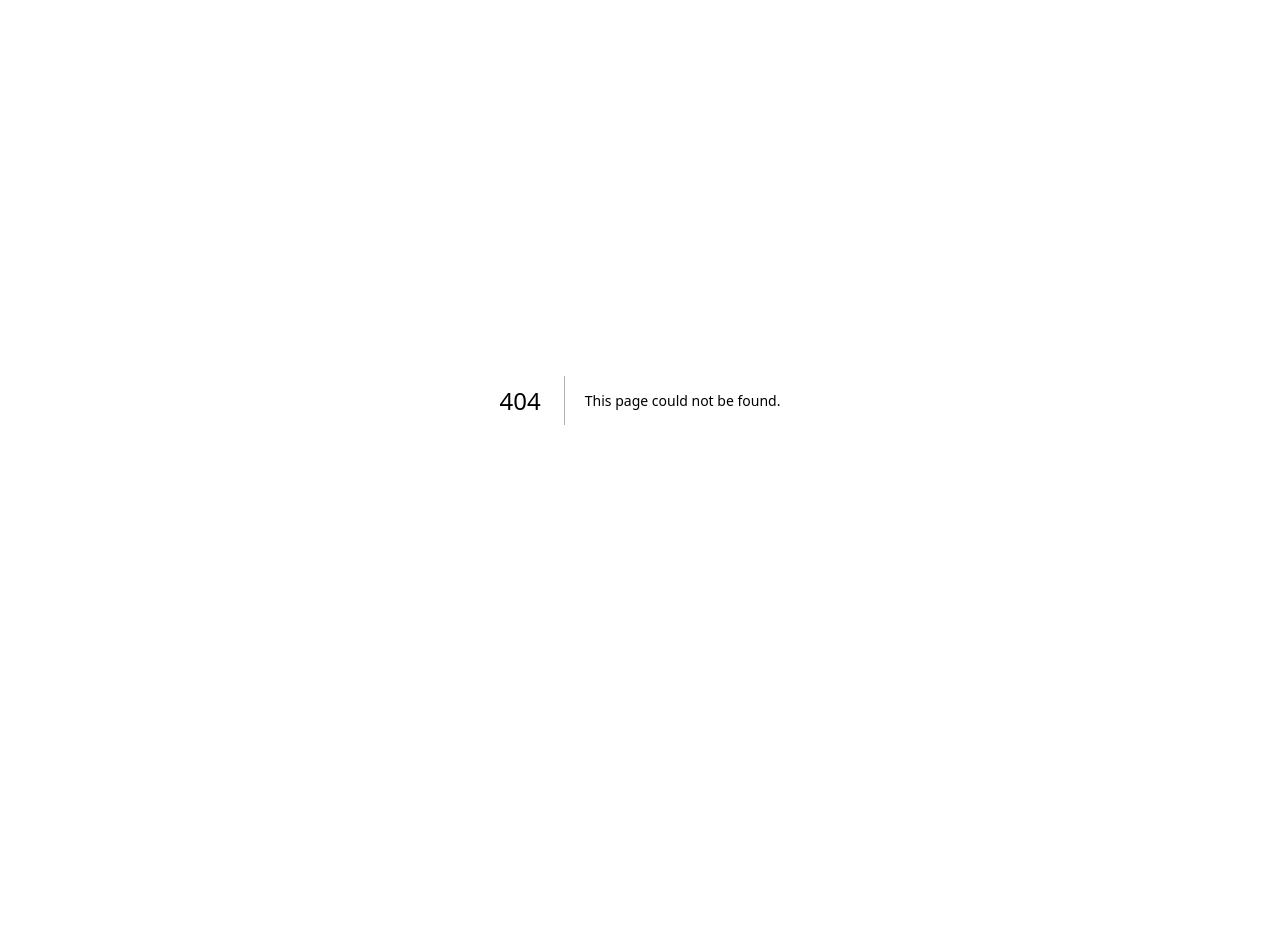
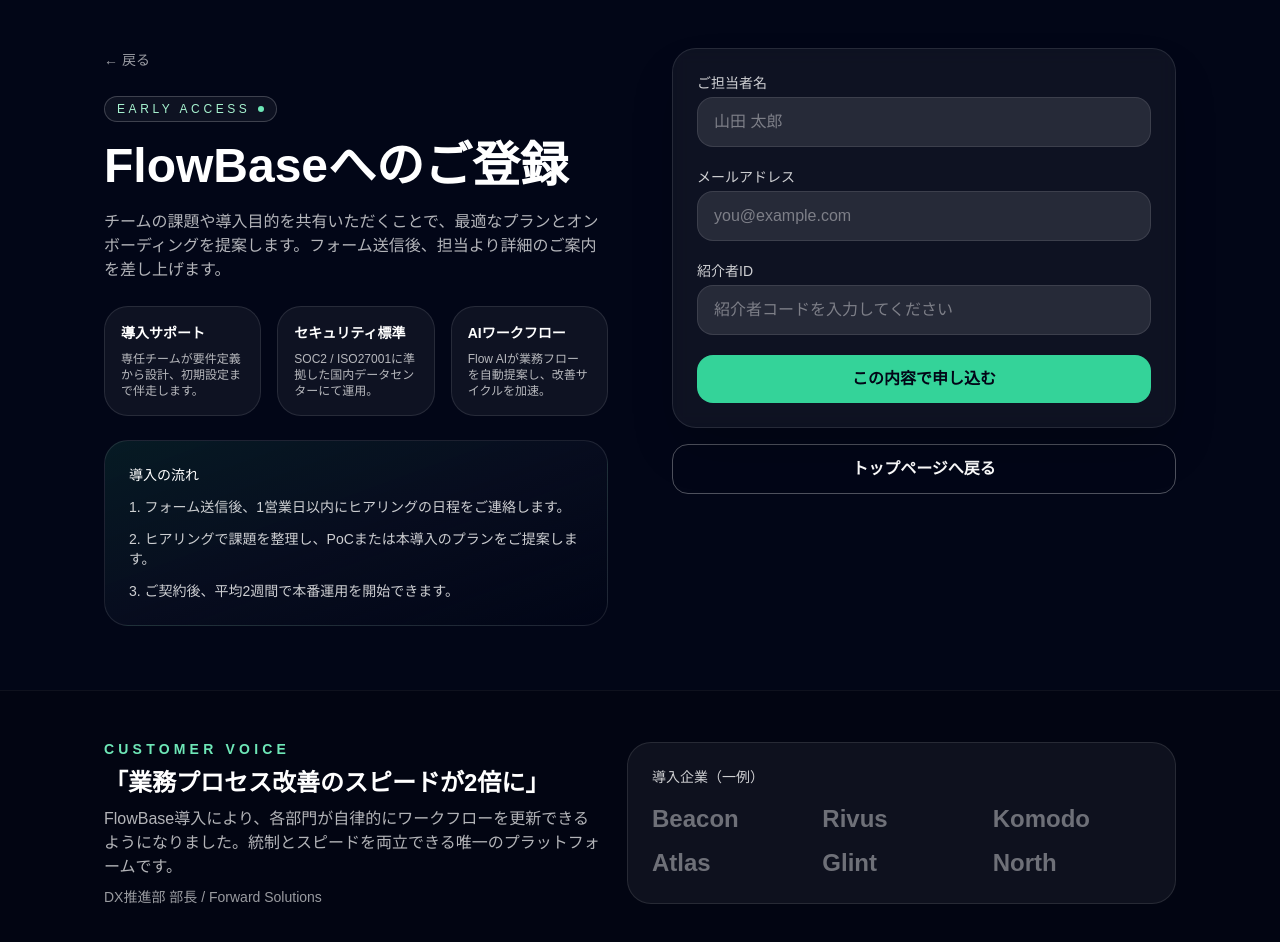
Before and after one commit to yosshii50/next_task_management, a Next.js app: page /signup in a window 1280 px wide. Before the commit this address had no page. Shown: the top 942 px of the page. Before the commit the page ends 800 px from the top, so only its background shows below. Built offline with nearby package versions, Linux system fonts and the light colour scheme.

Commit message:
ユーザー追加画面の作成

```diff
--- /dev/null
+++ b/app/signup/page.tsx
@@ -0,0 +1,86 @@
+import Link from "next/link";
+import SignupForm from "@/components/signup-form";
+
+const highlights = [
+  { title: "導入サポート", body: "専任チームが要件定義から設計、初期設定まで伴走します。" },
+  { title: "セキュリティ標準", body: "SOC2 / ISO27001に準拠した国内データセンターにて運用。" },
+  { title: "AIワークフロー", body: "Flow AIが業務フローを自動提案し、改善サイクルを加速。" },
+];
+
+export const metadata = {
+  title: "FlowBase | 新規登録",
+};
+
+export default function SignupPage() {
+  return (
+    <div className="min-h-screen bg-slate-950 text-white">
+      <div className="mx-auto flex w-full max-w-6xl flex-col gap-10 px-6 pb-16 pt-12 lg:flex-row lg:items-start lg:gap-16 lg:px-10">
+        <div className="flex-1 space-y-6">
+          <Link href="/" className="inline-flex items-center gap-2 text-sm text-white/60 transition hover:text-white">
+            ← 戻る
+          </Link>
+          <div className="space-y-5">
+            <p className="inline-flex items-center gap-2 rounded-full border border-white/20 bg-white/5 px-3 py-1 text-xs font-medium uppercase tracking-[0.3em] text-emerald-200">
+              Early Access
+              <span className="h-1.5 w-1.5 rounded-full bg-emerald-300" />
+            </p>
+            <h1 className="text-4xl font-semibold leading-tight text-white sm:text-5xl">
+              FlowBaseへのご登録
+            </h1>
+            <p className="text-base text-white/70">
+              チームの課題や導入目的を共有いただくことで、最適なプランとオンボーディングを提案します。フォーム送信後、担当より詳細のご案内を差し上げます。
+            </p>
+          </div>
+          <div className="grid gap-4 sm:grid-cols-3">
+            {highlights.map((item) => (
+              <div key={item.title} className="rounded-3xl border border-white/10 bg-white/5 p-4">
+                <h3 className="text-sm font-semibold text-white">{item.title}</h3>
+                <p className="mt-2 text-xs text-white/70">{item.body}</p>
+              </div>
+            ))}
+          </div>
+          <div className="rounded-3xl border border-white/10 bg-gradient-to-br from-emerald-400/10 via-slate-900/40 to-transparent p-6 text-sm text-white/80">
+            <p className="font-medium text-white">導入の流れ</p>
+            <ol className="mt-3 space-y-3">
+              <li>1. フォーム送信後、1営業日以内にヒアリングの日程をご連絡します。</li>
+              <li>2. ヒアリングで課題を整理し、PoCまたは本導入のプランをご提案します。</li>
+              <li>3. ご契約後、平均2週間で本番運用を開始できます。</li>
+            </ol>
+          </div>
+        </div>
+        <div className="flex-1 space-y-4">
+          <SignupForm />
+          <Link
+            href="/"
+            className="flex w-full items-center justify-center rounded-2xl border border-white/30 px-4 py-3 text-base font-semibold text-white transition hover:border-white/60"
+          >
+            トップページへ戻る
+          </Link>
+        </div>
+      </div>
+      <section className="border-t border-white/5 bg-black/20">
+        <div className="mx-auto flex w-full max-w-6xl flex-col gap-6 px-6 py-12 lg:flex-row lg:items-center lg:px-10">
+          <div className="flex-1 space-y-2">
+            <p className="text-sm font-semibold uppercase tracking-[0.3em] text-emerald-300">Customer Voice</p>
+            <p className="text-2xl font-semibold text-white">「業務プロセス改善のスピードが2倍に」</p>
+            <p className="text-base text-white/70">
+              FlowBase導入により、各部門が自律的にワークフローを更新できるようになりました。統制とスピードを両立できる唯一のプラットフォームです。
+            </p>
+            <p className="text-sm text-white/60">DX推進部 部長 / Forward Solutions</p>
+          </div>
+          <div className="flex-1 rounded-3xl border border-white/10 bg-white/5 p-6">
+            <p className="text-sm text-white/80">導入企業（一例）</p>
+            <div className="mt-4 grid grid-cols-2 gap-3 text-2xl font-semibold text-white/40 sm:grid-cols-3">
+              <span>Beacon</span>
+              <span>Rivus</span>
+              <span>Komodo</span>
+              <span>Atlas</span>
+              <span>Glint</span>
+              <span>North</span>
+            </div>
+          </div>
+        </div>
+      </section>
+    </div>
+  );
+}
--- a/components/login-form.tsx
+++ b/components/login-form.tsx
@@ -3,8 +3,9 @@
 import { FormEvent, useState } from "react";
 import { signIn } from "next-auth/react";
 import { useRouter } from "next/navigation";
+import Link from "next/link";
 
-const providers = ["Google", "Microsoft", "Slack"];
+const providers = ["Google", "Discord", "X"];
 
 export default function LoginForm() {
   const router = useRouter();
@@ -42,10 +43,10 @@ export default function LoginForm() {
         <p className="text-sm uppercase tracking-[0.3em] text-white/60">Portal Login</p>
         <h2 className="text-2xl font-semibold text-white">メンバーサインイン</h2>
         <p className="text-sm text-white/60">
-          アカウントをお持ちでない方は {" "}
-          <a className="text-emerald-300 underline-offset-2 hover:underline" href="#">
+          アカウントをお持ちでない方は{" "}
+          <Link className="text-emerald-300 underline-offset-2 hover:underline" href="/signup">
             こちらから登録
-          </a>
+          </Link>
         </p>
       </div>
       <form className="space-y-4" onSubmit={handleSubmit}>
--- /dev/null
+++ b/components/signup-form.tsx
@@ -0,0 +1,90 @@
+"use client";
+
+import { FormEvent, useState } from "react";
+
+type FormStatus = "idle" | "submitting" | "success";
+
+export default function SignupForm() {
+  const [status, setStatus] = useState<FormStatus>("idle");
+  const [error, setError] = useState<string | null>(null);
+
+  async function handleSubmit(event: FormEvent<HTMLFormElement>) {
+    event.preventDefault();
+    setError(null);
+    setStatus("submitting");
+
+    const formData = new FormData(event.currentTarget);
+    const email = (formData.get("email") as string | null)?.trim() ?? "";
+
+    if (!email.includes("@")) {
+      setStatus("idle");
+      setError("正しいメールアドレスを入力してください。");
+      return;
+    }
+
+    await new Promise((resolve) => setTimeout(resolve, 1200));
+
+    setStatus("success");
+  }
+
+  return (
+    <form
+      onSubmit={handleSubmit}
+      className="space-y-5 rounded-3xl border border-white/10 bg-white/5 p-6 shadow-2xl backdrop-blur"
+    >
+      <div>
+        <label className="mb-1 block text-sm font-medium text-white/80" htmlFor="name">
+          ご担当者名
+        </label>
+        <input
+          id="name"
+          name="name"
+          type="text"
+          placeholder="山田 太郎"
+          className="w-full rounded-2xl border border-white/10 bg-white/10 px-4 py-3 text-base text-white placeholder:text-white/40 focus:border-emerald-300 focus:outline-none"
+        />
+      </div>
+
+      <div>
+        <label className="mb-1 block text-sm font-medium text-white/80" htmlFor="email">
+          メールアドレス
+        </label>
+        <input
+          id="email"
+          name="email"
+          type="email"
+          required
+          placeholder="you@example.com"
+          className="w-full rounded-2xl border border-white/10 bg-white/10 px-4 py-3 text-base text-white placeholder:text-white/40 focus:border-emerald-300 focus:outline-none"
+        />
+      </div>
+
+      <div>
+        <label className="mb-1 block text-sm font-medium text-white/80" htmlFor="referrer">
+          紹介者ID
+        </label>
+        <input
+          id="referrer"
+          name="referrer"
+          type="text"
+          required
+          placeholder="紹介者コードを入力してください"
+          className="w-full rounded-2xl border border-white/10 bg-white/10 px-4 py-3 text-base text-white placeholder:text-white/40 focus:border-emerald-300 focus:outline-none"
+        />
+      </div>
+
+      {error && <p className="text-sm text-rose-300">{error}</p>}
+      {status === "success" && (
+        <p className="rounded-xl bg-emerald-400/10 px-3 py-2 text-sm text-emerald-200">送信が完了しました。担当者より1営業日以内にご連絡いたします。</p>
+      )}
+
+      <button
+        type="submit"
+        disabled={status === "submitting"}
+        className="w-full rounded-2xl bg-emerald-400 py-3 text-base font-semibold text-slate-950 transition hover:bg-emerald-300 disabled:cursor-not-allowed disabled:opacity-60"
+      >
+        {status === "submitting" ? "送信中..." : "この内容で申し込む"}
+      </button>
+    </form>
+  );
+}
```
